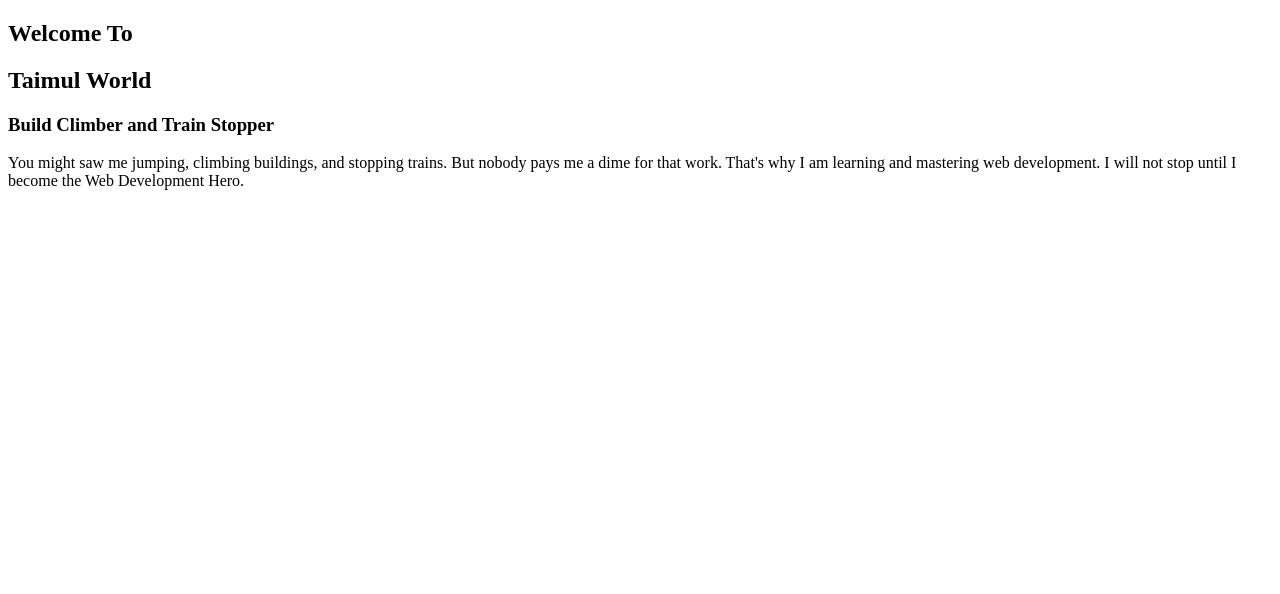
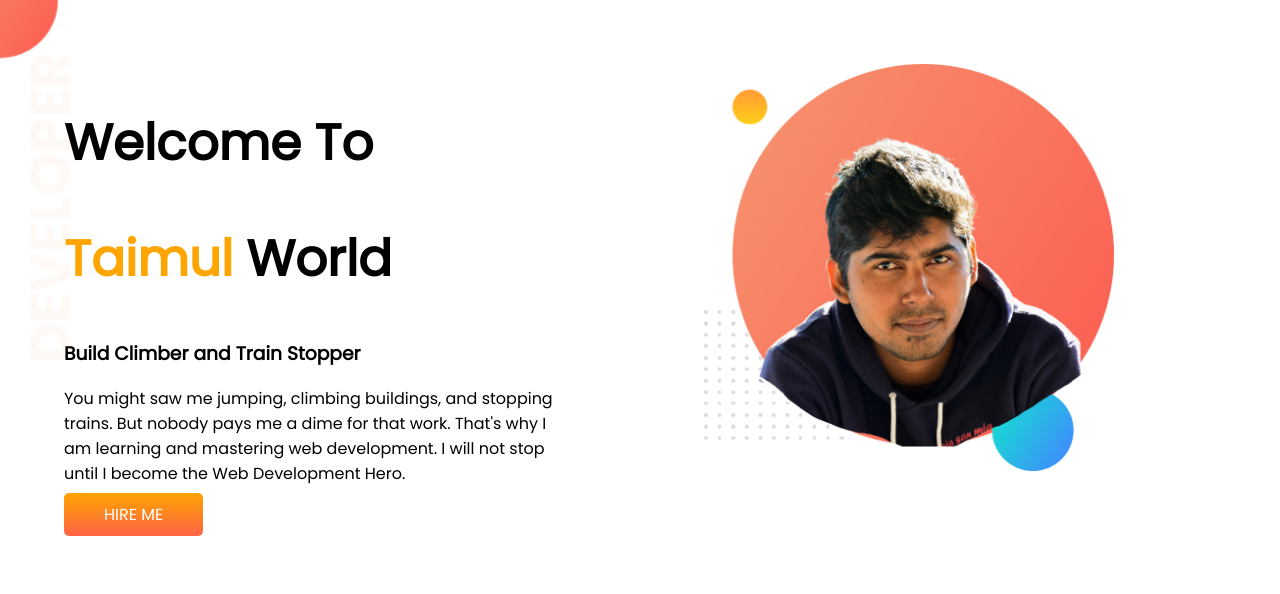
Before and after one commit to taimul/My-Portfolio, a plain HTML site: page index.html in a window 1280 px wide. Drawn offline with Linux system fonts and the light colour scheme.

Commit message:
banner added

```diff
--- a/index.html
+++ b/index.html
@@ -1,21 +1,33 @@
 <!DOCTYPE html>
 <html lang="en">
+
 <head>
     <meta charset="UTF-8">
     <meta http-equiv="X-UA-Compatible" content="IE=edge">
     <meta name="viewport" content="width=device-width, initial-scale=1.0">
     <title>My Portfolio</title>
+    <link rel="preconnect" href="https://fonts.googleapis.com">
+    <link rel="preconnect" href="https://fonts.gstatic.com" crossorigin>
+    <link href="https://fonts.googleapis.com/css2?family=Poppins&display=swap" rel="stylesheet">
     <link rel="stylesheet" href="style.css">
 </head>
+
 <body>
-    <section>
-        <div>
+    <section class="top-banner">
+        <div class="half-width">
             <h1>Welcome To</h1>
-            <h1><span>Taimul </span>World</h1>
+            <h1><span class="orange-color">Taimul </span>World</h1>
             <h3>Build Climber and Train Stopper</h3>
-            <p>You might saw me jumping, climbing buildings, and stopping trains. But nobody pays me a dime for that work. That's why I am learning and mastering web development. I will not stop until I become the Web Development Hero.</p>
+            <p>You might saw me jumping, climbing buildings, and stopping trains. But nobody pays me a dime for that
+                work. That's why I am learning and mastering web development. I will not stop until I become the Web
+                Development Hero.</p>
+            <a class="link-button" target="_blank" href="https://github.com/taimul">HIRE ME</a>
+        </div>
+        <div class="half-width">
+            <img src="developer-portfolio-master/images/me-bg.png" alt="">
         </div>
 
     </section>
 </body>
+
 </html>
--- a/style.css
+++ b/style.css
@@ -0,0 +1,39 @@
+section {
+    display: flex;
+}
+
+body {
+    font-family: 'Poppins', sans-serif;
+    margin: 0;
+}
+
+h1 {
+    font-size: 50px;
+}
+
+.orange-color {
+    color: orange;
+}
+
+.half-width {
+    width: 50%;
+    padding: 5%;
+}
+
+.half-width img {
+    width: 80%;
+}
+
+.link-button {
+    text-decoration: none;
+    background-image: linear-gradient(orange, tomato);
+    padding: 10px 40px;
+    color: white;
+    font: 700;
+    border-radius: 5px;
+}
+
+.top-banner {
+    background-image: url(/developer-portfolio-master/images/top-banner.png);
+    background-repeat: no-repeat;
+}
```
Also changed, not shown: developer-portfolio-master/images/me-bg.png (added), developer-portfolio-master/images/me.png (added).
